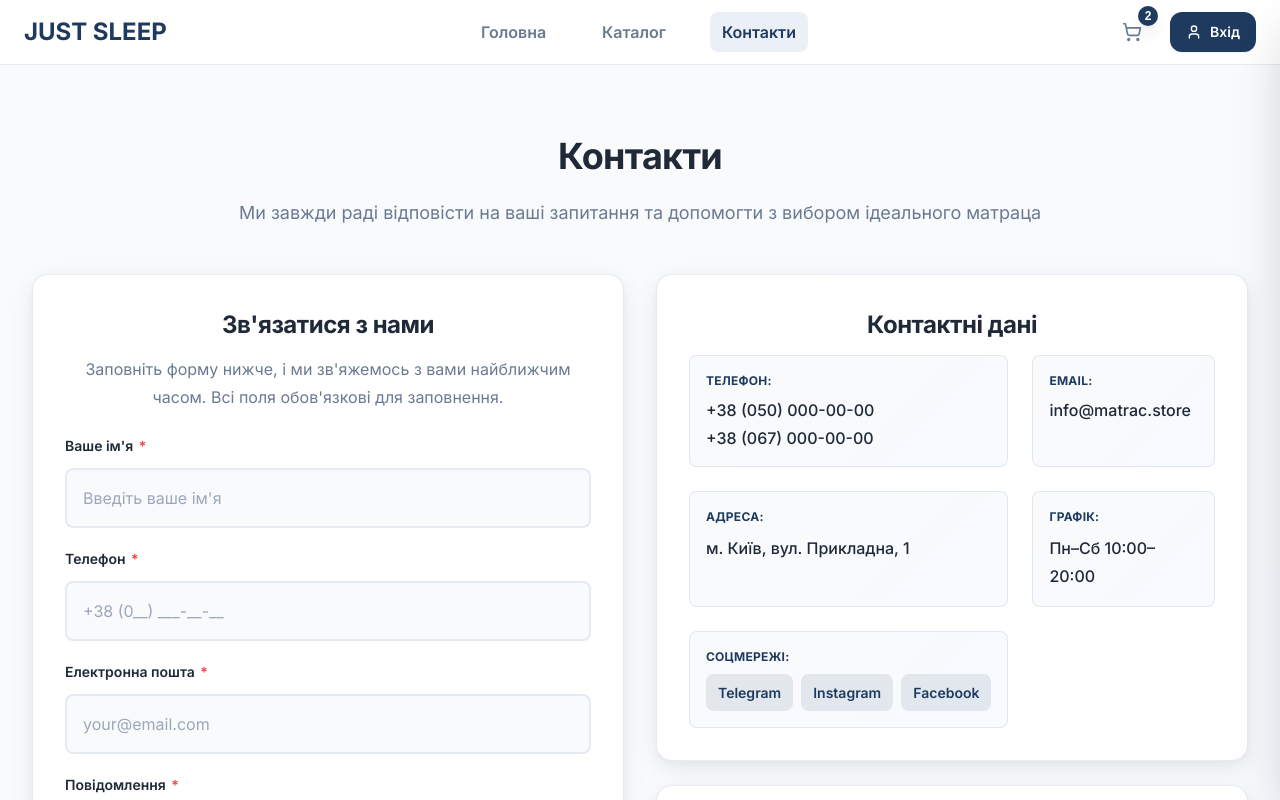
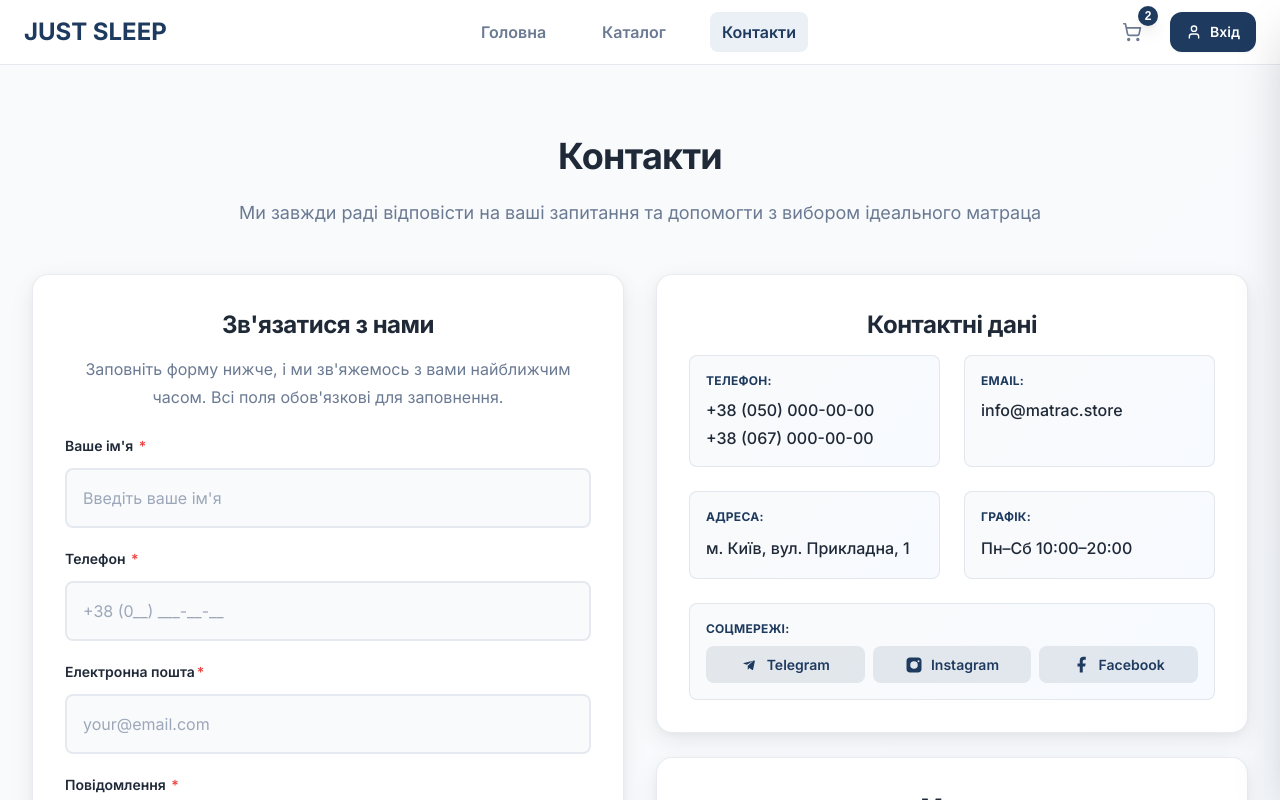
Before and after one commit to Greenfield-Taster/mattress-shop, a React (Vite) app: page /contacts in a window 1280 px wide. Shown: the top 800 px of the page. Built offline with nearby package versions, Linux system fonts and the light colour scheme.

Commit message:
Fix styles at social media block

```diff
--- a/src/pages/Contacts.jsx
+++ b/src/pages/Contacts.jsx
@@ -222,7 +222,6 @@ const Contacts = () => {
         setTimeout(() => {
           setSubmitSuccess(false);
         }, 5000);
-
       } catch (error) {
         console.error("Error submitting form:", error);
         alert("Помилка при відправці форми. Спробуйте ще раз.");
@@ -237,7 +236,8 @@ const Contacts = () => {
       <div className="container">
         <h1 className="contacts__title">Контакти</h1>
         <p className="contacts__subtitle">
-          Ми завжди раді відповісти на ваші запитання та допомогти з вибором ідеального матраца
+          Ми завжди раді відповісти на ваші запитання та допомогти з вибором
+          ідеального матраца
         </p>
 
         <div className="contacts__content">
@@ -252,11 +252,16 @@ const Contacts = () => {
 
               {submitSuccess && (
                 <div className="contacts__success-message">
-                  ✓ Дякуємо! Ваше повідомлення успішно надіслано. Ми зв'яжемось з вами найближчим часом.
+                  ✓ Дякуємо! Ваше повідомлення успішно надіслано. Ми зв'яжемось
+                  з вами найближчим часом.
                 </div>
               )}
 
-              <form className="contacts__form" onSubmit={handleSubmit} noValidate>
+              <form
+                className="contacts__form"
+                onSubmit={handleSubmit}
+                noValidate
+              >
                 <div className="contacts__form-group">
                   <label className="contacts__label">
                     Ваше ім'я <span className="contacts__required">*</span>
@@ -269,7 +274,9 @@ const Contacts = () => {
                     onChange={handleChange}
                     onBlur={handleBlur}
                     className={`contacts__input ${
-                      touched.name && errors.name ? "contacts__input--error" : ""
+                      touched.name && errors.name
+                        ? "contacts__input--error"
+                        : ""
                     }`}
                     disabled={isSubmitting}
                   />
@@ -290,7 +297,9 @@ const Contacts = () => {
                     onChange={handleChange}
                     onBlur={handleBlur}
                     className={`contacts__input ${
-                      touched.phone && errors.phone ? "contacts__input--error" : ""
+                      touched.phone && errors.phone
+                        ? "contacts__input--error"
+                        : ""
                     }`}
                     disabled={isSubmitting}
                   />
@@ -301,7 +310,8 @@ const Contacts = () => {
 
                 <div className="contacts__form-group">
                   <label className="contacts__label">
-                    Електронна пошта <span className="contacts__required">*</span>
+                    Електронна пошта
+                    <span className="contacts__required">*</span>
                   </label>
                   <input
                     type="email"
@@ -311,7 +321,9 @@ const Contacts = () => {
                     onChange={handleChange}
                     onBlur={handleBlur}
                     className={`contacts__input ${
-                      touched.email && errors.email ? "contacts__input--error" : ""
+                      touched.email && errors.email
+                        ? "contacts__input--error"
+                        : ""
                     }`}
                     disabled={isSubmitting}
                   />
@@ -357,9 +369,7 @@ const Contacts = () => {
             </div>
           </div>
 
-          {/* Контактна інформація і карта */}
           <div className="contacts__info-section">
-            {/* Контактні дані */}
             <div className="contacts__card contacts__info-card">
               <h2 className="contacts__card-title">Контактні дані</h2>
               <div className="contacts__info-list">
@@ -397,31 +407,62 @@ const Contacts = () => {
                   <span className="contacts__info-text">Пн–Сб 10:00–20:00</span>
                 </div>
 
-                <div className="contacts__info-item">
+                <div className="contacts__info-item contacts__info-item--socials">
                   <span className="contacts__info-label">Соцмережі:</span>
                   <div className="contacts__social">
                     <a
                       href="#"
                       className="contacts__social-link"
                       aria-label="Telegram"
+                      target="_blank"
+                      rel="noopener noreferrer"
                     >
-                      Telegram
+                      <svg
+                        className="contacts__social-icon"
+                        viewBox="0 0 24 24"
+                        width="18"
+                        height="18"
+                        aria-hidden="true"
+                      >
+                        <path d="M9.04 15.07 8.9 18a.9.9 0 0 0 .71-.34l1.71-1.64 3.55 2.6c.65.36 1.12.17 1.28-.6l2.32-10.9c.21-.96-.35-1.33-1.02-1.1L3.9 9.2c-.94.34-.93.83-.17 1.05l4.2 1.31 9.76-6.15-8.65 7.66z" />
+                      </svg>
+                      <span className="contacts__social-text">Telegram</span>
                     </a>
-                    <span className="contacts__social-separator">·</span>
                     <a
                       href="#"
                       className="contacts__social-link"
                       aria-label="Instagram"
+                      target="_blank"
+                      rel="noopener noreferrer"
                     >
-                      Instagram
+                      <svg
+                        className="contacts__social-icon"
+                        viewBox="0 0 24 24"
+                        width="18"
+                        height="18"
+                        aria-hidden="true"
+                      >
+                        <path d="M7 2h10a5 5 0 0 1 5 5v10a5 5 0 0 1-5 5H7a5 5 0 0 1-5-5V7a5 5 0 0 1 5-5zm5 5a5 5 0 1 0 .001 10.001A5 5 0 0 0 12 7zm6-1.25a1.25 1.25 0 1 0 0 2.5 1.25 1.25 0 0 0 0-2.5z" />
+                      </svg>
+                      <span className="contacts__social-text">Instagram</span>
                     </a>
-                    <span className="contacts__social-separator">·</span>
                     <a
                       href="#"
                       className="contacts__social-link"
                       aria-label="Facebook"
+                      target="_blank"
+                      rel="noopener noreferrer"
                     >
-                      Facebook
+                      <svg
+                        className="contacts__social-icon"
+                        viewBox="0 0 24 24"
+                        width="18"
+                        height="18"
+                        aria-hidden="true"
+                      >
+                        <path d="M13 22v-8h3l1-4h-4V7a2 2 0 0 1 2-2h2V1h-3a5 5 0 0 0-5 5v4H6v4h3v8h4z" />
+                      </svg>
+                      <span className="contacts__social-text">Facebook</span>
                     </a>
                   </div>
                 </div>
--- a/src/styles/pages/_contacts.scss
+++ b/src/styles/pages/_contacts.scss
@@ -291,6 +291,7 @@
     margin-top: auto;
     position: relative;
     overflow: hidden;
+    min-width: 9rem;
 
     &::before {
       content: "";
@@ -382,8 +383,12 @@
     transition: all 0.3s ease;
 
     @media (max-width: v.$breakpoint-sm) {
-      padding: v.$spacing-4 v.$spacing-1 v.$spacing-4 v.$spacing-3;
+      padding: v.$spacing-4 v.$spacing-3;
     }
+  }
+
+  &__info-item--socials {
+    grid-column: 1 / -1;
   }
 
   &__info-label {
@@ -432,7 +437,7 @@
 
   &__social {
     display: grid;
-    grid-template-columns: repeat(3, 1fr);
+    grid-template-columns: repeat(3, minmax(0, 1fr));
     gap: v.$spacing-2;
     width: 100%;
   }
@@ -448,21 +453,55 @@
     border-radius: v.$radius-base;
     text-align: center;
     white-space: nowrap;
+    display: inline-flex;
+    align-items: center;
+    justify-content: center;
+    gap: v.$spacing-2;
 
     &:hover {
       background: v.$brand-primary-500;
       color: v.$neutral-0;
       transform: translateY(-2px);
     }
-
-    @media (max-width: v.$breakpoint-sm) {
-      font-size: v.$font-size-xs;
-      padding: v.$spacing-1 v.$spacing-2;
-    }
   }
 
+  &__social-icon {
+    display: inline-block;
+    width: 18px;
+    height: 18px;
+    fill: currentColor;
+  }
+  &__social-text {
+    display: inline;
+  }
   &__social-separator {
     display: none;
+  }
+
+  @media (max-width: v.$breakpoint-md) {
+    &__social {
+      display: flex;
+      gap: v.$spacing-2;
+      justify-content: space-between;
+      align-items: center;
+      width: 100%;
+    }
+
+    &__social-link {
+      width: 48px;
+      height: 48px;
+      padding: 0;
+      border-radius: v.$radius-base;
+      gap: 0; /* лише іконка */
+    }
+
+    &__social-icon {
+      width: 22px;
+      height: 22px;
+    }
+    &__social-text {
+      display: none;
+    }
   }
 
   &__map-card {
```
